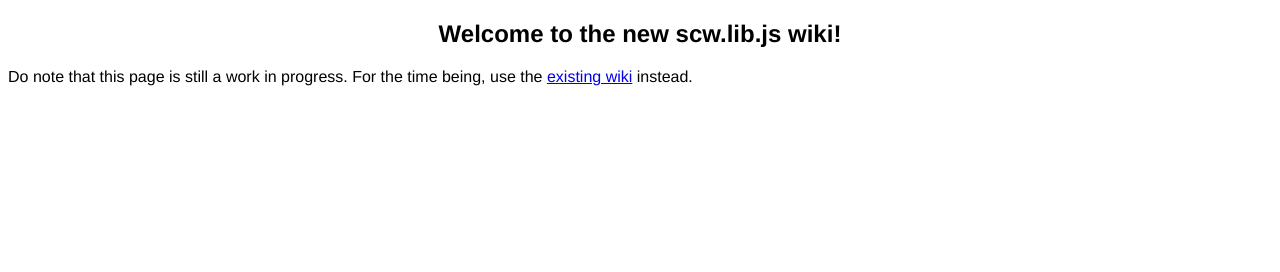
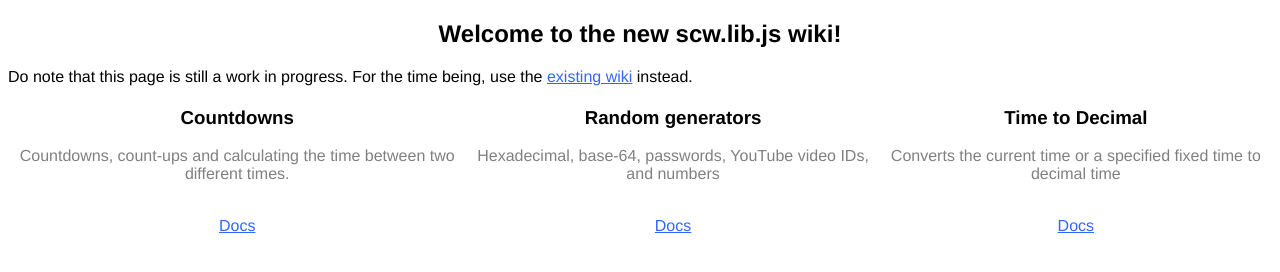
Before and after one commit to VoicefulBread66/scw-lib-js, a plain HTML site: page wiki/index.html in a window 1280 px wide. Drawn offline with Linux system fonts and the light colour scheme.

Commit message:
Update index.html

```diff
--- a/wiki/index.html
+++ b/wiki/index.html
@@ -6,13 +6,53 @@
     <style>
       html {font-family: "Helvetica", sans-serif}
       .center {text-align: center}
+      a {color: #3267ff}
+      a:hover {background-color: #1045cc; color: white}
+      #item-list {display: flex}
+      .item-top, .item-bottom {padding: 2px 5px}
+      .item-bottom {border-top: 1px solid grey}
+      .subtitle {color: grey}
       @media (prefers-color-scheme: dark) {
         html {background-color: black; color: white}
+        .subtitle {color: #222222}
       }
     </style>
   </head>
   <body>
     <h2 class="center">Welcome to the new scw.lib.js wiki!</h2>
     Do note that this page is still a work in progress. For the time being, use the <a href="https://github.com/VoicefulBread66/scw-lib-js/wiki">existing wiki</a> instead.
+    <div class="center" id="item-list">
+      <div id="scroll-1" class="item">
+        <div class="item-top">
+          <h3 class="center">Countdowns</h3>
+          <p class="subtitle">Countdowns, count-ups and calculating the time between two different times.</p>
+        </div>
+        <div class="item-body">
+          <p><a href="https://github.com/VoicefulBread66/scw-lib-js/wiki/Countdowns,-Count%E2%80%90ups-and-Time-Between">Docs</a></p>
+          <!--
+          <p><a href="">Introduction to countdowns</a></p>
+          <p><a href="">Customising your countdown</a></p>
+          -->
+        </div>
+      </div>
+      <div id="scroll-2" class="item">
+        <div class="item-top">
+          <h3 class="center">Random generators</h3>
+          <p class="subtitle">Hexadecimal, base-64, passwords, YouTube video IDs, and numbers</p>
+        </div>
+        <div class="item-body">
+          <p><a href="https://github.com/VoicefulBread66/scw-lib-js/wiki/Random-code-number-generators">Docs</a></p>
+        </div>
+      </div>
+      <div id="scroll-3" class="item">
+        <div class="item-top">
+          <h3 class="center">Time to Decimal</h3>
+          <p class="subtitle">Converts the current time or a specified fixed time to decimal time</p>
+        </div>
+        <div class="item-body">
+          <p><a href="https://github.com/VoicefulBread66/scw-lib-js/wiki/Time-to-Decimal">Docs</a></p>
+        </div>
+      </div>
+    </div>
   </body>
 </html>
```
